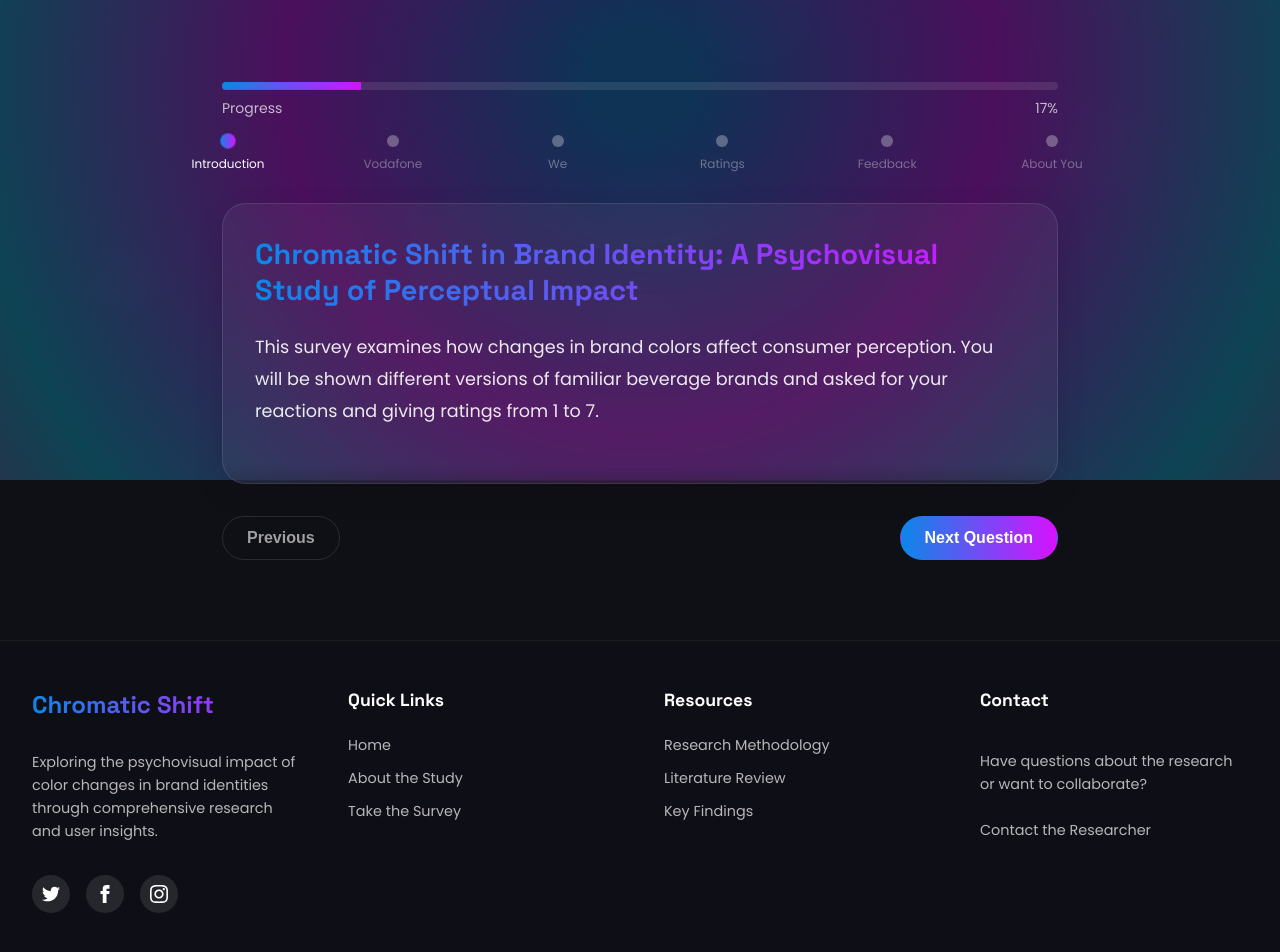
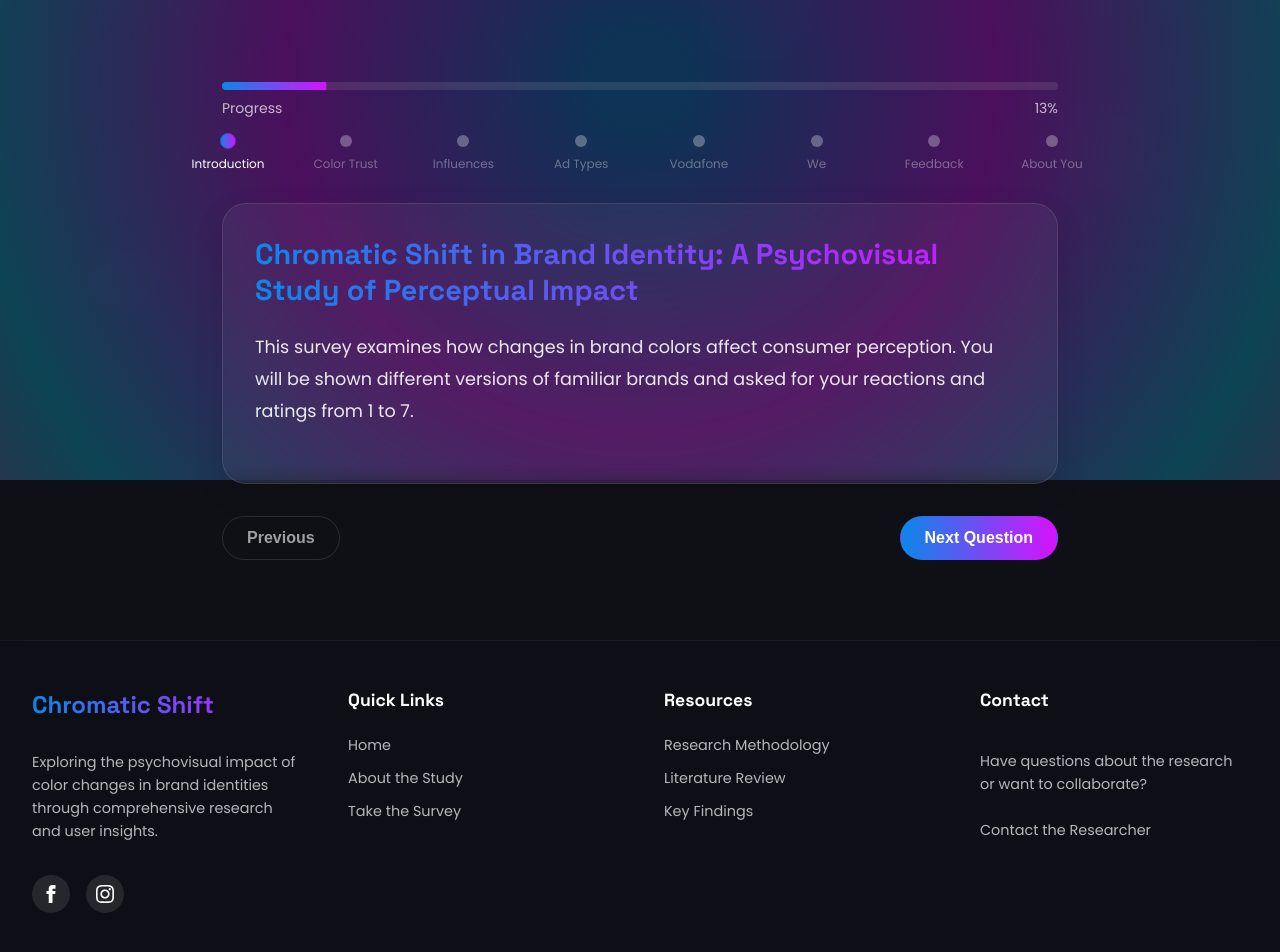
Before and after one commit to Karim-Atef-Mohammed/English-Project, a React (Create React App) app: page /survey in a window 1280 px wide. Shown: the part 320-1272 px from the top of the page. Built offline with nearby package versions, Linux system fonts and the light colour scheme; no server answers.

Commit message:
Initial commit

```diff
--- a/src/components/layout/Footer.jsx
+++ b/src/components/layout/Footer.jsx
@@ -144,17 +144,7 @@ const Footer = () => {
           </FooterText>
           <SocialLinks>
             <SocialLink
-              href="https://twitter.com"
-              target="_blank"
-              rel="noopener noreferrer"
-              whileHover={{ y: -3 }}
-            >
-              <svg width="18" height="18" viewBox="0 0 24 24" fill="currentColor">
-                <path d="M24 4.557c-.883.392-1.832.656-2.828.775 1.017-.609 1.798-1.574 2.165-2.724-.951.564-2.005.974-3.127 1.195-.897-.957-2.178-1.555-3.594-1.555-3.179 0-5.515 2.966-4.797 6.045-4.091-.205-7.719-2.165-10.148-5.144-1.29 2.213-.669 5.108 1.523 6.574-.806-.026-1.566-.247-2.229-.616-.054 2.281 1.581 4.415 3.949 4.89-.693.188-1.452.232-2.224.084.626 1.956 2.444 3.379 4.6 3.419-2.07 1.623-4.678 2.348-7.29 2.04 2.179 1.397 4.768 2.212 7.548 2.212 9.142 0 14.307-7.721 13.995-14.646.962-.695 1.797-1.562 2.457-2.549z" />
-              </svg>
-            </SocialLink>
-            <SocialLink
-              href="https://facebook.com"
+              href="https://www.facebook.com/karim.atef.7106/"
               target="_blank"
               rel="noopener noreferrer"
               whileHover={{ y: -3 }}
@@ -164,7 +154,7 @@ const Footer = () => {
               </svg>
             </SocialLink>
             <SocialLink
-              href="https://instagram.com"
+              href="https://www.instagram.com/karim.atef.7106/"
               target="_blank"
               rel="noopener noreferrer"
               whileHover={{ y: -3 }}
--- a/src/components/layout/Header.jsx
+++ b/src/components/layout/Header.jsx
@@ -14,7 +14,7 @@ const HeaderContainer = styled(motion.header)`
   padding: 1rem 2rem;
   transition: background 0.3s ease;
   backdrop-filter: ${props => props["data-scrolled"] === "true" ? 'blur(10px)' : 'none'};
-  background: ${props => props["data-scrolled"] === "true" ? 'rgba(15, 15, 22, 0.9)' : 'transparent'};
+  background: ${props => props["data-scrolled"] === "true" ? 'rgba(0, 0, 0, 0.2)' : 'transparent'};
   border-bottom: ${props => props["data-scrolled"] === "true" ? '1px solid rgba(255, 255, 255, 0.05)' : 'none'};
 `;
 
@@ -117,8 +117,6 @@ const MobileMenu = styled(motion.div)`
   left: 0;
   right: 0;
   bottom: 0;
-  background: rgba(15, 15, 22, 0.98);
-  backdrop-filter: blur(10px);
   z-index: 100;
   display: flex;
   flex-direction: column;
--- a/src/components/survey/questions/MultipleChoice.jsx
+++ b/src/components/survey/questions/MultipleChoice.jsx
@@ -53,6 +53,27 @@ const OptionButton = styled(motion.button)`
     background: rgba(12, 135, 232, 0.1);
     border-color: rgba(12, 135, 232, 0.3);
   }
+
+    display: flex;
+  align-items: center;
+
+  .checkbox, .radio {
+    display: inline-block;
+    width: 20px;
+    height: 20px;
+    border: 1px solid #ccc;
+    margin-right: 10px;
+    text-align: center;
+    line-height: 18px;
+  }
+
+  .checkbox {
+    border-radius: 3px;
+  }
+
+  .radio {
+    border-radius: 50%;
+  }
 `;
 
 const TextInputContainer = styled.div`
@@ -84,6 +105,8 @@ const ErrorMessage = styled.div`
   color: #ff6b6b;
 `;
 
+
+
 const MultipleChoice = ({ question, value = {}, onChange }) => {
   // Safety check - if question is undefined or malformed
   if (!question) {
@@ -92,10 +115,31 @@ const MultipleChoice = ({ question, value = {}, onChange }) => {
   }
 
   const handleOptionSelect = (questionId, selectedOption) => {
+    const question = questions.find(q => q.id === questionId);
+
+    if (question.multiSelect) {
+      // For multi-select questions, maintain an array of selections
+      const currentSelections = Array.isArray(value[questionId]) ? value[questionId] : [];
+
+      // Check if option is already selected
+      const isSelected = currentSelections.includes(selectedOption);
+
+      // Toggle selection
+      const newSelections = isSelected
+        ? currentSelections.filter(option => option !== selectedOption)
+        : [...currentSelections, selectedOption];
+
+      onChange({
+        ...value,
+        [questionId]: newSelections
+      });
+    } else {
+      // For single-select questions, keep the current behavior
       onChange({
         ...value,
         [questionId]: selectedOption
       });
+    }
   };
 
   const handleTextInput = (questionId, text) => {
@@ -140,11 +184,20 @@ const MultipleChoice = ({ question, value = {}, onChange }) => {
                   q.options.map((option, index) => (
                     <OptionButton
                     key={index}
-                      selected={value[q.id] === option}
+                    selected={question.multiSelect
+                      ? (Array.isArray(value[q.id]) && value[q.id].includes(option))
+                      : value[q.id] === option
+                    }
                     onClick={() => handleOptionSelect(q.id, option)}
                     whileHover={{ scale: 1.02 }}
                     whileTap={{ scale: 0.98 }}
                   >
+                    <div className={question.multiSelect ? "checkbox" : "radio"}>
+                      {question.multiSelect
+                        ? (Array.isArray(value[q.id]) && value[q.id].includes(option) ? "✓" : "")
+                        : (value[q.id] === option ? "•" : "")
+                      }
+                    </div>
                     {option}
                   </OptionButton>
                   ))
--- a/src/data/questions.js
+++ b/src/data/questions.js
@@ -1,12 +1,64 @@
 const questions = [
   {
-    id: 'intro', // This ID is used to hide the Next Question button
+    id: 'intro',
     type: 'information',
     title: 'Chromatic Shift in Brand Identity: A Psychovisual Study of Perceptual Impact',
     shortTitle: 'Introduction',
-    description: 'This survey examines how changes in brand colors affect consumer perception. You will be shown different versions of familiar beverage brands and asked for your reactions and giving ratings from 1 to 7.',
+    description: 'This survey examines how changes in brand colors affect consumer perception. You will be shown different versions of familiar brands and asked for your reactions and ratings from 1 to 7.',
     noResponse: true
   },
+
+  // First MCQ about color and trust
+  {
+    id: 'color_trust',
+    type: 'multipleChoice',
+    title: 'Color Associations',
+    shortTitle: 'Color Trust',
+    description: 'Please select the option that best matches your perception.',
+    questions: [
+      {
+        id: 'trust_color',
+        question: 'Which color do you associate most with trust and reliability?',
+        options: ['Blue', 'Green', 'Red', 'Black', 'White']
+      }
+    ]
+  },
+
+  // Second MCQ about product choice influences
+  {
+    id: 'product_influence',
+    type: 'multipleChoice',
+    title: 'Product Choice Factors',
+    shortTitle: 'Influences',
+    description: 'Please tell us what factors influence your purchasing decisions.',
+    questions: [
+      {
+        id: 'influence_factors',
+        question: 'Which of these influences you the most when choosing a product? (Select all that apply)',
+        options: ['Color', 'Logo design', 'Product packaging', 'Advertisements (Posters, Social Media Ads, TV Ads)', 'Font style and text design'],
+        multiSelect: true
+      }
+    ],
+    multiSelect: true  // Make sure this is added at both levels if needed
+  },
+
+  // Third MCQ about advertisement preferences
+  {
+    id: 'ad_preference',
+    type: 'multipleChoice',
+    title: 'Advertisement Preferences',
+    shortTitle: 'Ad Types',
+    description: 'Please tell us about what advertising styles appeal to you.',
+    questions: [
+      {
+        id: 'ad_attention',
+        question: 'What type of advertisement is most likely to grab your attention?',
+        options: ['Bright and colorful designs', 'Minimalist and simple designs', 'Dark and elegant themes', 'Animated or moving ads']
+      }
+    ]
+  },
+
+  // Keep the Vodafone comparison section
   {
     id: 'vodafone_comparison',
     type: 'brandComparison',
@@ -35,6 +87,8 @@ const questions = [
       }
     ]
   },
+
+  // Keep the WE comparison section
   {
     id: 'we_comparison',
     type: 'brandComparison',
@@ -63,53 +117,23 @@ const questions = [
       }
     ]
   },
-  {
-    id: 'brand_rating',
-    type: 'likert',
-    title: 'Brand Version Ratings',
-    shortTitle: 'Ratings',
-    description: 'Please rate your agreement with the following statements about each brand version.',
-    statements: [
-      {
-        id: 'vodafone_a_identity',
-        statement: 'This version of Vodafone (Version A) effectively communicates the brand\'s unique identity.'
-      },
-      {
-        id: 'vodafone_b_quality',
-        statement: 'This version of Vodafone (Version B) feels consistent with my expectations of the brand\'s quality.'
-      },
-      {
-        id: 'we_a_interest',
-        statement: 'This version of We (Version A) enhances my interest in engaging with the brand.'
-      },
-      {
-        id: 'we_b_identity',
-        statement: 'This version of We (Version B) effectively communicates the brand\'s unique identity.'
-      }
-    ],
-    scale: [1, 2, 3, 4, 5, 6, 7]
-  },
+
+  // Only keep the first open-ended question
   {
     id: 'open_ended_responses',
     type: 'openEndedQuestions',
     title: 'Your Thoughts',
     shortTitle: 'Feedback',
-    description: 'Please share your thoughts on the following scenarios.',
+    description: 'Please share your thoughts on the following scenario.',
     questions: [
       {
         id: 'celebratory_event',
-        question: 'Imagine you are choosing a beverage for a celebratory event (e.g., a birthday party or holiday gathering). Which version of Vodafone would you select—Version A or Version B—and why? How does each version align with the mood or theme of such an event?'
-      },
-      {
-        id: 'casual_setting',
-        question: 'Now, imagine you are selecting a beverage for a casual, everyday setting (e.g., a regular meal or snack time). Which version of We would you choose—Version A or Version B—and why? How does each version fit into this more routine context?'
-      },
-      {
-        id: 'brand_connection',
-        question: 'If a brand you regularly use were to significantly change a key visual element (like its logo or packaging), how might that affect your connection to it? Reflect on the versions of Vodafone and We you\'ve seen.'
+        question: 'Imagine you are choosing a mobile network provider for your new smartphone during a special occasion (e.g., graduation or starting a new job). Which version of Vodafone would you select—Version A or Version B—and why? How does each version align with the significance of such an occasion?'
       }
     ]
   },
+
+  // Keep demographics as the last section
   {
     id: 'demographics',
     type: 'multipleChoice',
```
Lines whose indentation alone changed are shown as unchanged.
